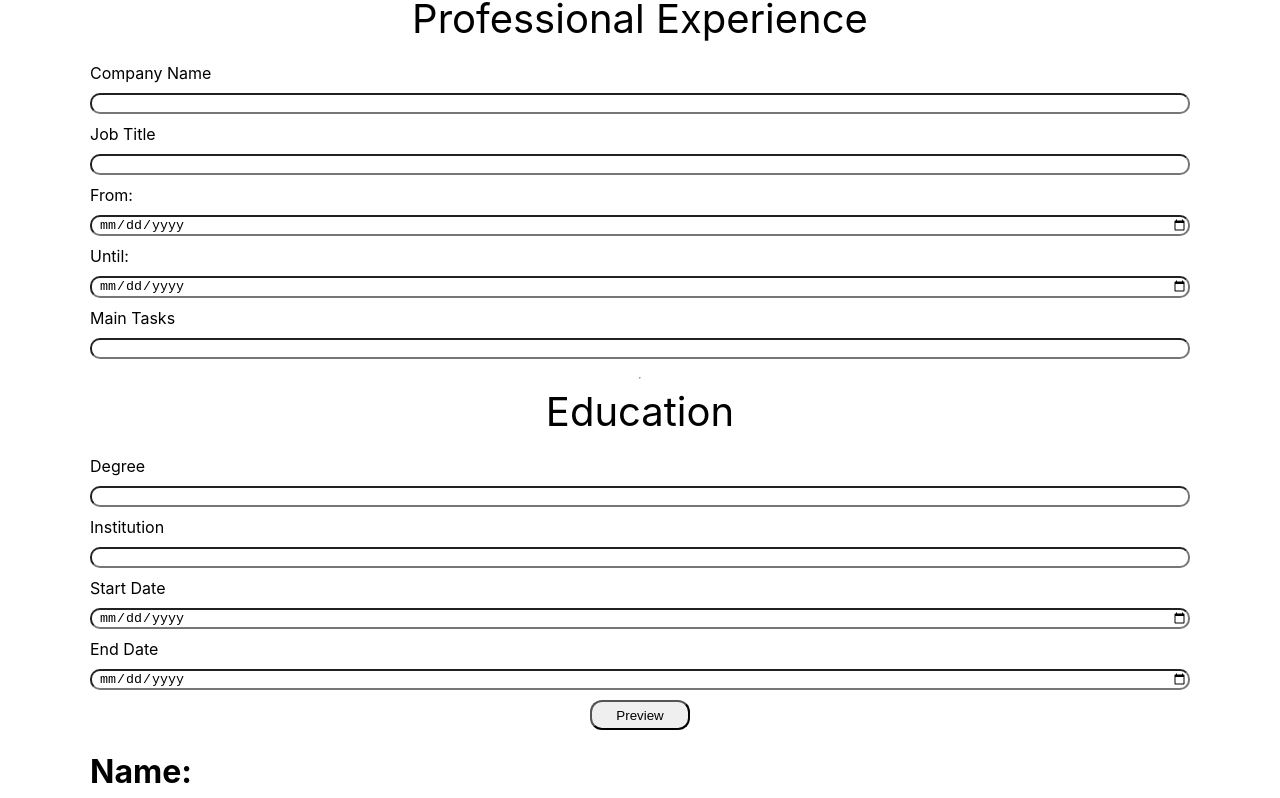
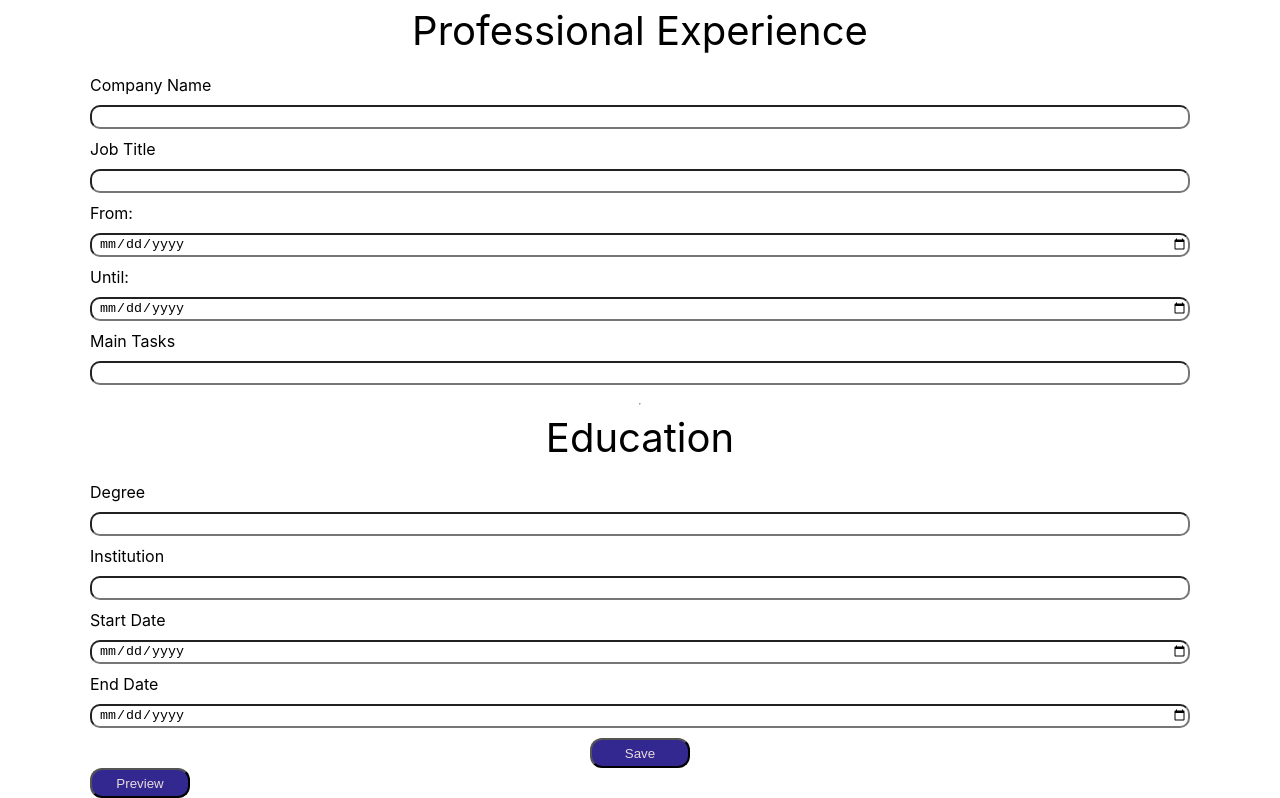
Before and after one commit to alefgomes0/cv, a React (Create React App) app: page / in a window 1280 px wide. Shown: the part 367-1165 px from the top of the page. Built offline with nearby package versions, Linux system fonts and the light colour scheme.

Commit message:
Change Form component data structure

```diff
--- a/src/App.css
+++ b/src/App.css
@@ -32,12 +32,23 @@ input {
   margin-bottom: 10px;
   padding-left: 7px;
   border-radius: 10px;
+  height: 1.5rem;
 }
 
-button[type="submit"] {
+button[type="submit"],
+button {
   width: 100px;
   height: 30px;
   justify-self: center;
   cursor: pointer;
   border-radius: 12px;
+  background-color: #332890;
+  color: #e8dcdc;
 }
+
+button:hover,
+button[type="submit"]:hover {
+  transition: 0.2s ease-in-out;
+  background-color: #0e0e79;
+  color: #fff;
+}
--- a/src/App.js
+++ b/src/App.js
@@ -10,13 +10,26 @@ class App extends Component {
     this.state = {
       isEdit: true
     };
+
+    this.handleButtonClick = this.handleButtonClick.bind(this)
   }
 
+  handleButtonClick() {
+    this.setState({
+      isEdit: !this.state.isEdit
+    })
+  }
+
+
   render() {
+    const { isEdit } = this.state
     return (
       <>
-        {this.state.isEdit && <Form />}
-        <DisplayInfo />
+        {isEdit && <Form />}
+        {!isEdit && <DisplayInfo />}
+        <button onClick={this.handleButtonClick}>
+          {isEdit ? "Preview" : "Edit"}
+        </button>
       </>
     );
   }
--- a/src/components/form.js
+++ b/src/components/form.js
@@ -10,6 +10,7 @@ export class Form extends Component {
 
     this.state = {
       fieldsInfo: [],
+      fieldsTags: {}
     };
 
     this.handleOnSubmit = this.handleOnSubmit.bind(this);
@@ -35,17 +36,28 @@ export class Form extends Component {
             [fieldName]: event.target.value,
             title: fieldTitle,
           }),
-        },
-        () => console.log(this.state.fieldsInfo, this.state.fieldsInfo[1])
-      );
+          fieldsTags: {
+            ...this.state.fieldsTags,
+            [fieldName]: event.target.value
+          }
+        }, () => console.log(this.state.fieldsInfo, this.state.fieldsTags))
+
+
     } else {
       const updatedFieldsInfo = [...this.state.fieldsInfo];
       updatedFieldsInfo[index][fieldName] = event.target.value;
+
+
+
       this.setState(
         {
           fieldsInfo: updatedFieldsInfo,
+          fieldsTags: {
+            ...this.state.fieldsTags,
+            [fieldName]: event.target.value
+          }
         },
-        () => console.log(this.state.fieldsInfo, index)
+        () => console.log(this.state.fieldsInfo, this.state.fieldsTags)
       );
     }
   }
@@ -86,7 +98,7 @@ export class Form extends Component {
           <Field name={"End Date"} type={"date"} />
         </section>
 
-        <button type="submit">Preview</button>
+        <button type="submit">Save</button>
       </form>
     );
   }
```
